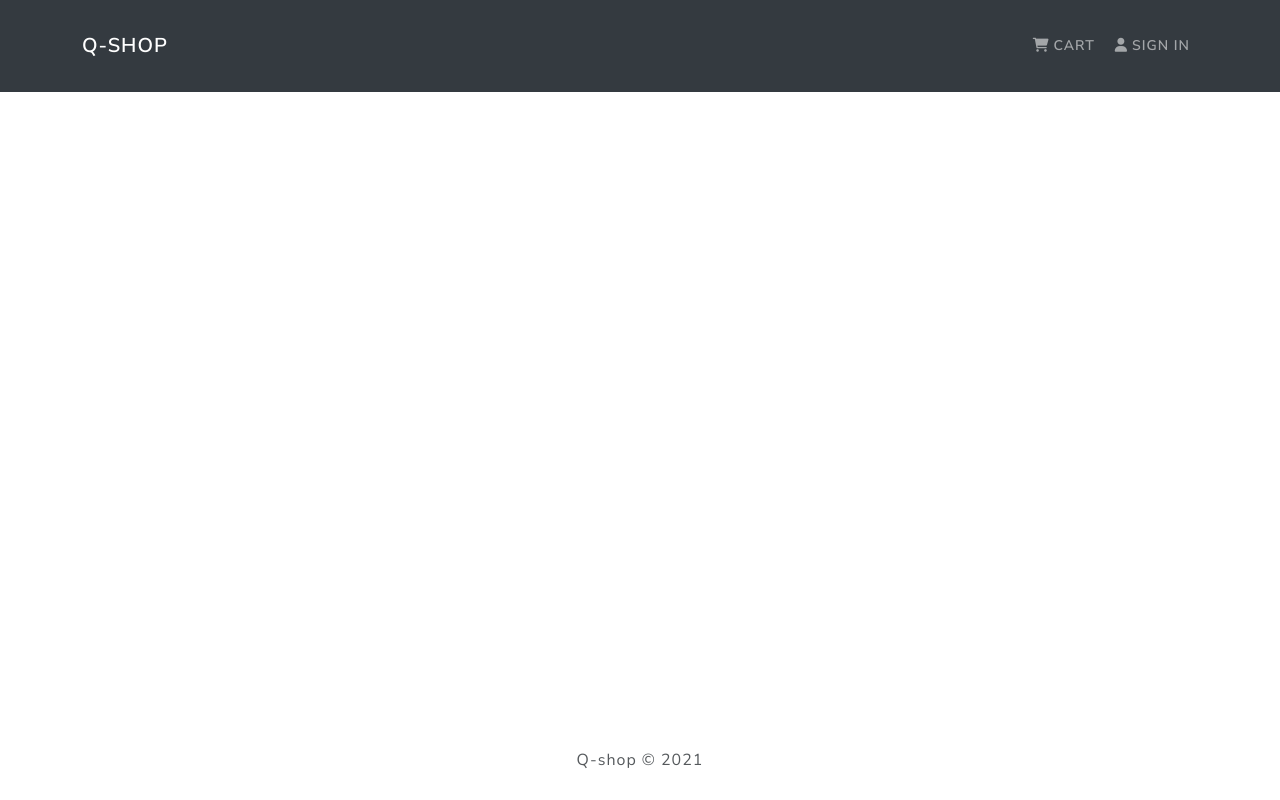
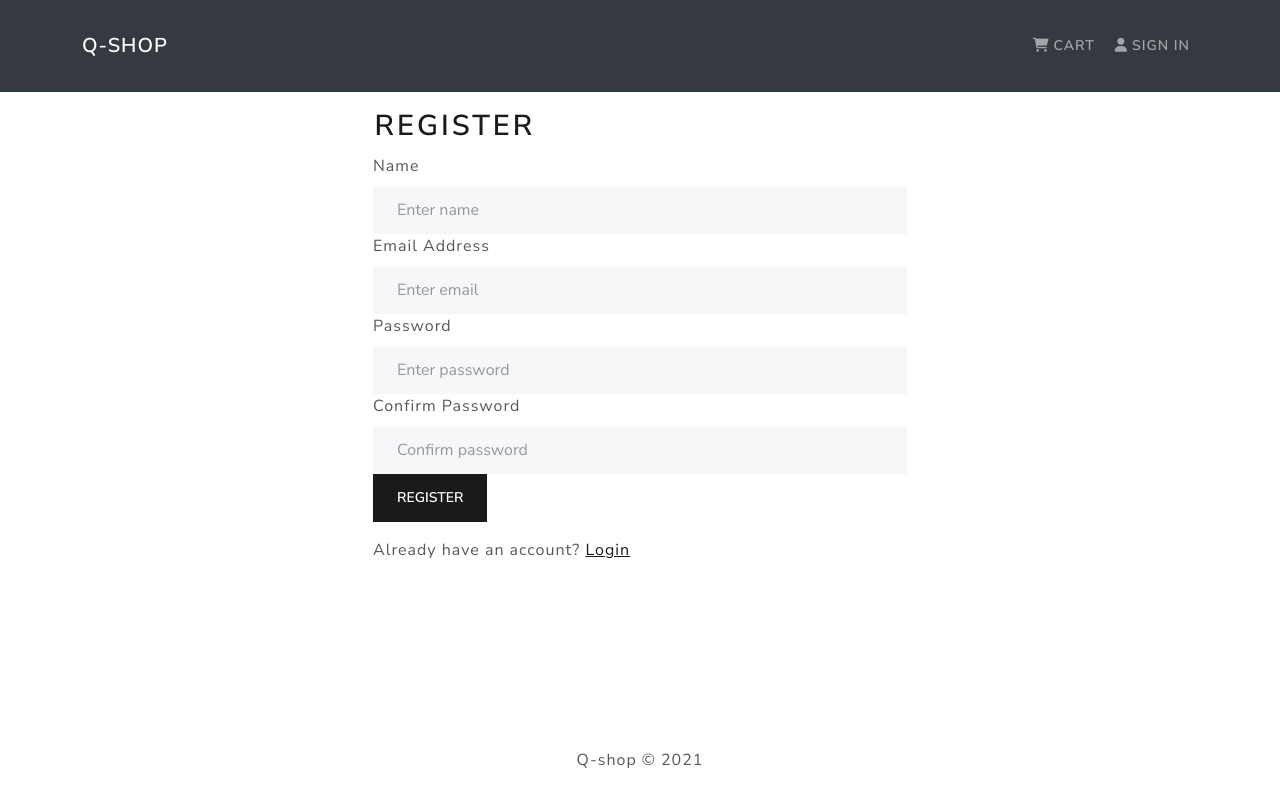
Before and after one commit to capo33/Q-shop-ecommerce, a React (Create React App) app in the folder frontend/: page /register in a window 1280 px wide. Built offline with nearby package versions, Linux system fonts and the light colour scheme.

Commit message:
add update user controller & route

```diff
--- a/frontend/src/App.js
+++ b/frontend/src/App.js
@@ -6,6 +6,8 @@ import Header from "./components/Header";
 import HomePage from "./pages/HomePage";
 import ProductPage from "./pages/ProductPage";
 import CartPage from "./pages/CartPage";
+import LoginPage from "./pages/LoginPage";
+import RegisterPage from "./pages/RegisterPage";
 
 function App() {
   return (
@@ -15,6 +17,8 @@ function App() {
         <Container>
           <Routes>
             <Route path='/' element={<HomePage />} />
+            <Route path='/login' element={<LoginPage />} />
+            <Route path='/register' element={<RegisterPage />} />
             <Route path='/product/:id' element={<ProductPage />} />
             <Route path='/cart/:id?' element={<CartPage />} />
           </Routes>
--- /dev/null
+++ b/frontend/src/components/FormContainer.jsx
@@ -0,0 +1,16 @@
+import React from 'react'
+import { Container, Row, Col } from 'react-bootstrap'
+
+const FormContainer = ({children}) => {
+  return (
+    <Container>
+      <Row className="justify-content-md-center">
+        <Col xs={12} md={6}>
+          {children}
+        </Col>
+      </Row>
+    </Container>
+  )
+}
+
+export default FormContainer
--- a/frontend/src/components/Header.jsx
+++ b/frontend/src/components/Header.jsx
@@ -1,8 +1,21 @@
 import React from "react";
+import {  useNavigate } from "react-router-dom";
 import { LinkContainer } from "react-router-bootstrap";
-import { Nav, Navbar, Container } from "react-bootstrap";
+import { Nav, Navbar, Container, NavDropdown } from "react-bootstrap";
+import { useSelector, useDispatch } from "react-redux";
+import { logoutUser } from "../redux/actions/userAction";
 
 const Header = () => {
+  const { userInfo } = useSelector((state) => state.user);
+
+  const dispatch = useDispatch();
+  const navigate = useNavigate();
+
+  const handleLogout = () => {
+    dispatch(logoutUser());
+    navigate("/");
+  };
+
   return (
     <header>
       <Navbar bg='dark' variant='dark' expand='lg' collapseOnSelect>
@@ -20,12 +33,23 @@ const Header = () => {
                   Cart
                 </Nav.Link>
               </LinkContainer>
+              {userInfo ? (
+                <NavDropdown title={userInfo.name} id='username'>
+                  <LinkContainer to='/profile'>
+                    <NavDropdown.Item>Profile</NavDropdown.Item>
+                  </LinkContainer>
+                  <NavDropdown.Item onClick={handleLogout}>
+                    Logout
+                  </NavDropdown.Item>
+                </NavDropdown>
+              ) : (
                 <LinkContainer to='/login'>
                   <Nav.Link>
                     <i className='fas fa-user mx-1'></i>
                     Sign In
                   </Nav.Link>
                 </LinkContainer>
+              )}
             </Nav>
           </Navbar.Collapse>
         </Container>
--- /dev/null
+++ b/frontend/src/pages/LoginPage.jsx
@@ -0,0 +1,69 @@
+import React, { useState, useEffect } from "react";
+import { useDispatch, useSelector } from "react-redux";
+import { Link, useNavigate } from "react-router-dom";
+import { Form, Button, Row, Col } from "react-bootstrap";
+
+import Message from "../components/Message";
+import Loader from "../components/Loader";
+import FormContainer from "../components/FormContainer";
+import { loginUser } from "../redux/actions/userAction";
+
+const LoginPage = () => {
+  const [email, setEmail] = useState("");
+  const [password, setPassword] = useState("");
+
+  const { userInfo, loading, error } = useSelector((state) => state.user);
+  console.log(userInfo);
+  const dispatch = useDispatch();
+  const navigate = useNavigate();
+
+  useEffect(() => {
+    if (userInfo) {
+      navigate("/");
+    }
+  }, [navigate, userInfo]);
+
+  const handleSubmit = (e) => {
+    e.preventDefault();
+    dispatch(loginUser(email, password));
+   };
+
+  return (
+    <FormContainer>
+      <h1>Sign In</h1>
+      {error && <Message variant='danger'>{error}</Message>}
+      {loading && <Loader />}
+
+      <Form onSubmit={handleSubmit}>
+        <Form.Group controlId='email'>
+          <Form.Label>Email Address</Form.Label>
+          <Form.Control
+            type='email'
+            placeholder='Enter email'
+            value={email}
+            onChange={(e) => setEmail(e.target.value)}
+          ></Form.Control>
+        </Form.Group>
+        <Form.Group controlId='password'>
+          <Form.Label>Password</Form.Label>
+          <Form.Control
+            type='password'
+            placeholder='Enter password'
+            value={password}
+            onChange={(e) => setPassword(e.target.value)}
+          ></Form.Control>
+        </Form.Group>
+        <Button type='submit' variant='primary'>
+          Sign In
+        </Button>
+      </Form>
+      <Row className='py-3'>
+        <Col>
+          New Customer? <Link to={"/register"}>Register</Link>
+        </Col>
+      </Row>
+    </FormContainer>
+  );
+};
+
+export default LoginPage;
--- /dev/null
+++ b/frontend/src/pages/RegisterPage.jsx
@@ -0,0 +1,95 @@
+import React, { useState, useEffect } from "react";
+import { useDispatch, useSelector } from "react-redux";
+import { Link, useNavigate } from "react-router-dom";
+import { Form, Button, Row, Col } from "react-bootstrap";
+
+import Message from "../components/Message";
+import Loader from "../components/Loader";
+import FormContainer from "../components/FormContainer";
+import { registerUser } from "../redux/actions/userAction";
+
+const RegisterPage = () => {
+  const [name, setName] = useState("");
+  const [email, setEmail] = useState("");
+  const [password, setPassword] = useState("");
+  const [confirmPassword, setConfirmPassword] = useState("");
+  const [message, setMessage] = useState(null);
+
+  const { userInfo, loading, error } = useSelector((state) => state.user);
+  console.log(userInfo);
+  const dispatch = useDispatch();
+  const navigate = useNavigate();
+
+  useEffect(() => {
+    if (userInfo) {
+      navigate("/");
+    }
+  }, [navigate, userInfo]);
+
+  const handleSubmit = (e) => {
+    e.preventDefault();
+    if (password !== confirmPassword) {
+      setMessage("Passwords do not match");
+    } else {
+      dispatch(registerUser(name, email, password));
+    }
+  };
+
+  return (
+    <FormContainer>
+      <h1>Register</h1>
+      {error && <Message variant='danger'>{error}</Message>}
+      {message && <Message variant='danger'>{message}</Message>}
+      {loading && <Loader />}
+
+      <Form onSubmit={handleSubmit}>
+        <Form.Group controlId='name'>
+          <Form.Label>Name</Form.Label>
+          <Form.Control
+            type='name'
+            placeholder='Enter name'
+            value={name}
+            onChange={(e) => setName(e.target.value)}
+          ></Form.Control>
+        </Form.Group>
+        <Form.Group controlId='email'>
+          <Form.Label>Email Address</Form.Label>
+          <Form.Control
+            type='email'
+            placeholder='Enter email'
+            value={email}
+            onChange={(e) => setEmail(e.target.value)}
+          ></Form.Control>
+        </Form.Group>
+        <Form.Group controlId='password'>
+          <Form.Label>Password</Form.Label>
+          <Form.Control
+            type='password'
+            placeholder='Enter password'
+            value={password}
+            onChange={(e) => setPassword(e.target.value)}
+          ></Form.Control>
+        </Form.Group>
+        <Form.Group controlId='confirmPassword'>
+          <Form.Label>Confirm Password</Form.Label>
+          <Form.Control
+            type='password'
+            placeholder='Confirm password'
+            value={confirmPassword}
+            onChange={(e) => setConfirmPassword(e.target.value)}
+          ></Form.Control>
+        </Form.Group>
+        <Button type='submit' variant='primary'>
+          Register
+        </Button>
+      </Form>
+      <Row className='py-3'>
+        <Col>
+          Already have an account? <Link to={"/login"}>Login</Link>
+        </Col>
+      </Row>
+    </FormContainer>
+  );
+};
+
+export default RegisterPage;
--- /dev/null
+++ b/frontend/src/redux/actions/userAction.js
@@ -0,0 +1,87 @@
+import axios from "axios";
+
+import * as actionTypes from "../constants/userConstants";
+
+const API = "http://localhost:5000";
+
+// Register User
+export const registerUser = (name, email, password) => async (dispatch) => {
+  try {
+    dispatch({
+      type:  actionTypes.USER_REGISTER_REQUEST
+    });
+
+    const config = {
+      headers: {
+        "Content-Type": "application/json",
+      },
+    };
+
+    // Send data to backend
+    const { data } = await axios.post(
+      `${API}/api/v1/users/register`,
+      { name, email, password },
+      config
+    );
+
+    dispatch({
+      type: actionTypes.USER_REGISTER_SUCCESS,
+      payload: data,
+    });
+
+    // Save user info in local storage
+    localStorage.setItem("userInfo", JSON.stringify(data));
+  } catch (error) {
+    dispatch({
+      type: actionTypes.USER_REGISTER_FAIL,
+      payload:
+        error.response && error.response.data.message
+          ? error.response.data.message
+          : error.message,
+    });
+  }
+};
+
+// Login User
+export const loginUser = (email, password) => async (dispatch) => {
+  try {
+    dispatch({
+      type: actionTypes.USER_LOGIN_REQUEST
+    });
+
+    const config = {
+      headers: {
+        "Content-Type": "application/json",
+      },
+    };
+
+    // Send data to backend
+    const { data } = await axios.post(
+      `${API}/api/v1/users/login`,
+      { email, password },
+      config
+    );
+
+    dispatch({
+      type: actionTypes.USER_LOGIN_SUCCESS,
+      payload: data,
+    });
+
+    // Save user info in local storage
+    localStorage.setItem("userInfo", JSON.stringify(data));
+  } catch (error) {
+    dispatch({
+      type: actionTypes.USER_LOGIN_FAIL,
+      payload:
+        error.response && error.response.data.message
+          ? error.response.data.message
+          : error.message,
+    });
+  }
+};
+
+// Logout User
+export const logoutUser = () => (dispatch) => {
+  localStorage.removeItem("userInfo");
+  dispatch({ type: actionTypes.USER_LOGOUT });
+}
--- /dev/null
+++ b/frontend/src/redux/constants/userConstants.js
@@ -0,0 +1,9 @@
+export const USER_REGISTER_REQUEST = 'USER_REGISTER_REQUEST';
+export const USER_REGISTER_SUCCESS = 'USER_REGISTER_SUCCESS';
+export const USER_REGISTER_FAIL = 'USER_REGISTER_FAIL';
+
+export const USER_LOGIN_REQUEST = 'USER_LOGIN_REQUEST';
+export const USER_LOGIN_SUCCESS = 'USER_LOGIN_SUCCESS';
+export const USER_LOGIN_FAIL = 'USER_LOGIN_FAIL';
+
+export const USER_LOGOUT = 'USER_LOGOUT';
--- /dev/null
+++ b/frontend/src/redux/reducers/userReducer.js
@@ -0,0 +1,40 @@
+import * as types from '../constants/userConstants';
+
+const initialState = {
+  userInfo: {},
+  loading: false,
+  error: null,
+};
+
+export const userReducer = (state = initialState, action) => {
+  switch (action.type) {
+    case types.USER_REGISTER_REQUEST:
+    case types.USER_LOGIN_REQUEST:
+      return {
+        ...state,
+        loading: true,
+        error: null,
+      };
+    case types.USER_REGISTER_SUCCESS:
+    case types.USER_LOGIN_SUCCESS:
+      return {
+        ...state,
+        loading: false,
+        userInfo: action.payload,
+      };
+    case types.USER_REGISTER_FAIL:
+    case types.USER_LOGIN_FAIL:
+      return {
+        ...state,
+        loading: false,
+        error: action.payload,
+      };
+    case types.USER_LOGOUT:
+      return {
+        ...state,
+        userInfo: null,
+      };
+    default:
+      return state;
+  }
+}
```
Also changed, not shown: frontend/src/stors.js (+9 -1 lines), 1 other file (tests, documents, lock files or other folders). Lines whose indentation alone changed are shown as unchanged.
